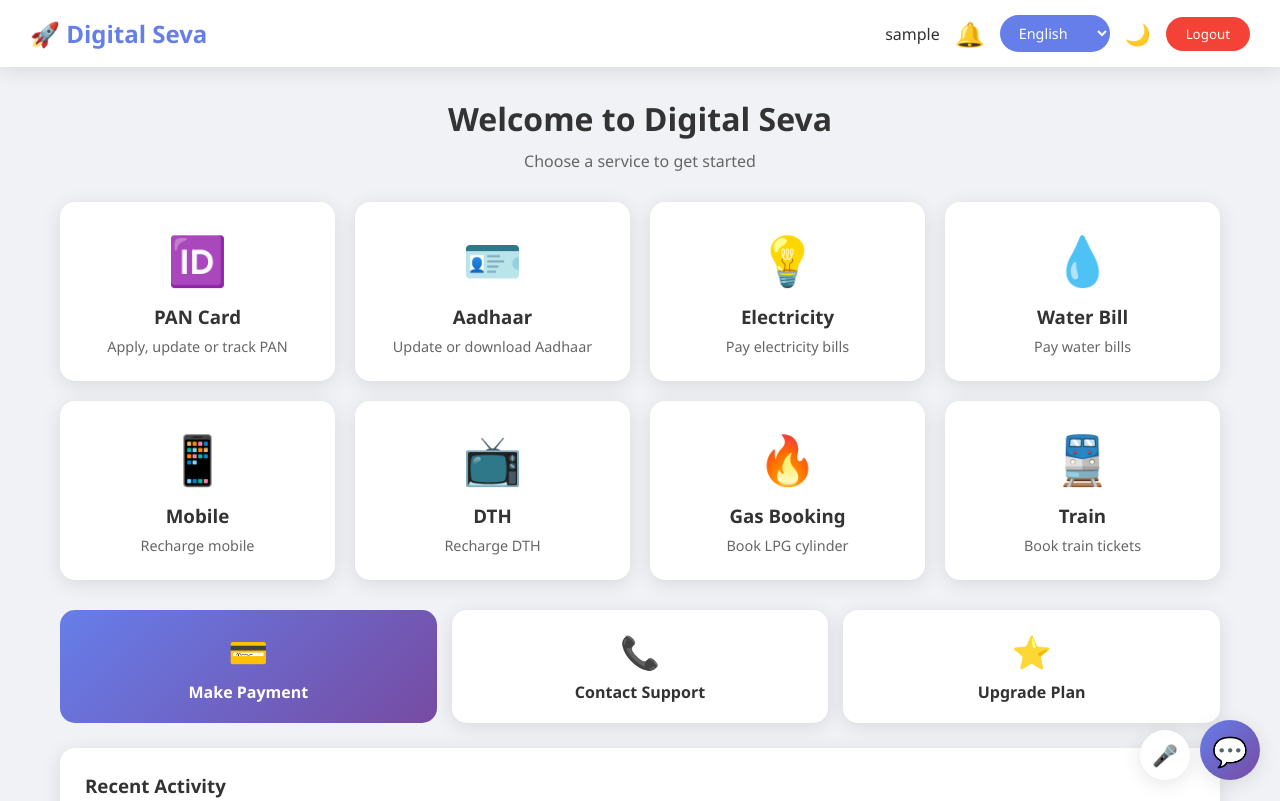
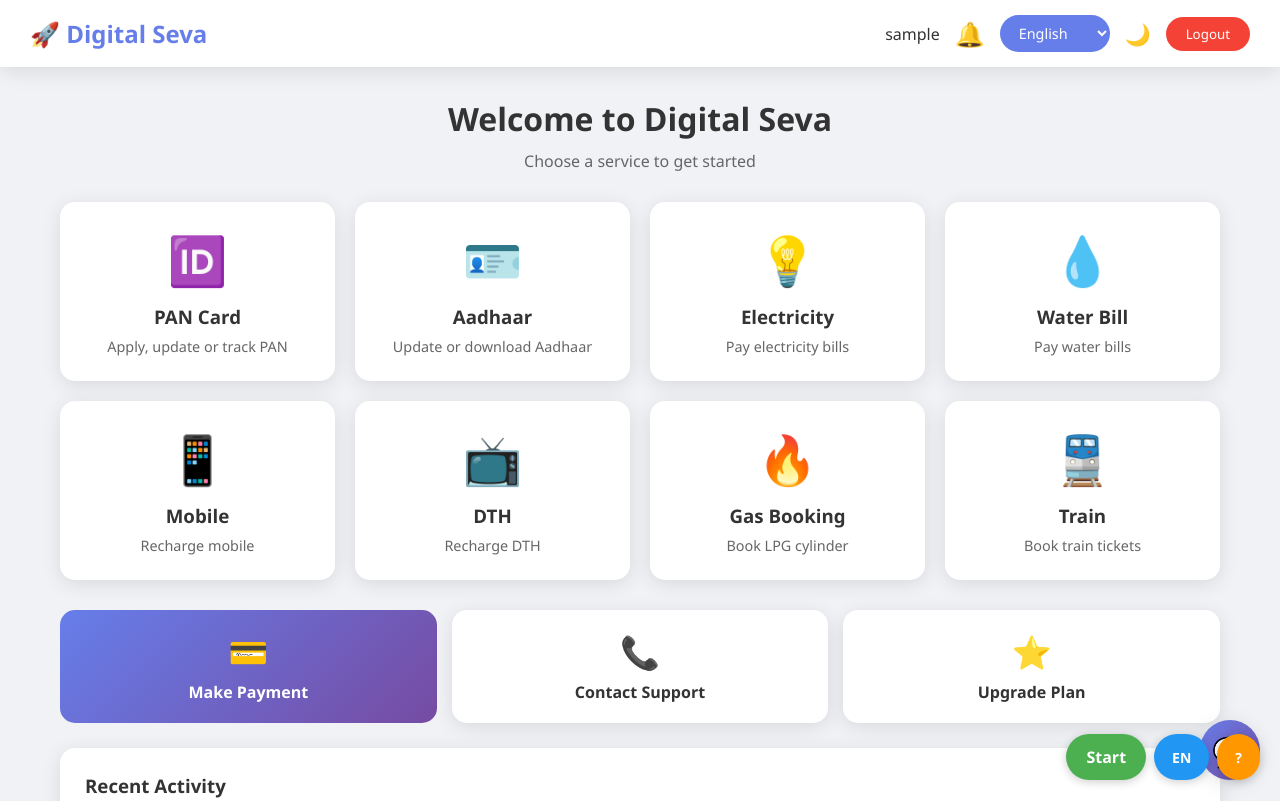
Before and after one commit to rahulprasad6576/Digital-sewa, a website: page frontend/dashboard.html in a window 1280 px wide. Shown: the top 801 px of the page. Drawn offline with Linux system fonts and the light colour scheme; no server answers; sample sign-in values are in the browser's storage.

Commit message:
feat: Razorpay payment integration, voice commands, UI updates

```diff
--- a/frontend/dashboard.html
+++ b/frontend/dashboard.html
@@ -155,11 +155,6 @@
       </div>
     </div>
     <button class="chatbot-toggle" onclick="toggleChatbot()">💬</button>
-  </div>
-
-  <!-- Voice FAB -->
-  <div class="fab-container">
-    <button class="fab-btn" onclick="voiceCommand()" title="Voice Command">🎤</button>
   </div>
 
   <footer class="footer">
@@ -668,31 +663,6 @@
       }
     }
 
-    function voiceCommand() {
-      if (!("webkitSpeechRecognition" in window)) {
-        alert("Voice not supported");
-        return;
-      }
-      const recognition = new webkitSpeechRecognition();
-      recognition.lang = currentLang === "hi" ? "hi-IN" : "en-IN";
-      recognition.onresult = function(event) {
-        const text = event.results[0][0].transcript.toLowerCase();
-        alert("Heard: " + text);
-
-        if (text.includes("pan")) openService("pan");
-        else if (text.includes("aadhaar") || text.includes("adhar")) openService("aadhaar");
-        else if (text.includes("electricity") || text.includes("bijli")) openService("electricity");
-        else if (text.includes("water") || text.includes("pani")) openService("water");
-        else if (text.includes("mobile") || text.includes("phone")) openService("mobile");
-        else if (text.includes("dth")) openService("dth");
-        else if (text.includes("gas") || text.includes("cylinder")) openService("gas");
-        else if (text.includes("train") || text.includes("rail")) openService("train");
-        else if (text.includes("payment") || text.includes("pay")) location.href = "payment.html";
-        else if (text.includes("logout")) logout();
-      };
-      recognition.start();
-    }
-
     if (localStorage.getItem("darkMode") === "true") {
       document.documentElement.classList.add("dark-mode");
     }
@@ -701,5 +671,6 @@
     loadActivity();
     loadNotifications();
   </script>
+  <script src="voiceCommands.js"></script>
 </body>
 </html>
--- /dev/null
+++ b/frontend/voiceCommands.js
@@ -0,0 +1,357 @@
+class VoiceCommandManager {
+  constructor() {
+    const SR = window.SpeechRecognition || window.webkitSpeechRecognition;
+    if (!SR) { this.notSupported = true; return; }
+    this.notSupported = false;
+    this.recognition = new SR();
+    this.isListening = false;
+    this.shouldBeListening = false;
+    this.language = localStorage.getItem('voiceLang') || 'en-US';
+    this.awaitingInput = false;
+    this.inputCallback = null;
+    this.setupRecognition();
+    this.initCommands();
+    this.page = this.detectPage();
+  }
+
+  setupRecognition() {
+    const self = this;
+    this.recognition.continuous = true;
+    this.recognition.interimResults = true;
+    this.recognition.lang = this.language;
+    this.recognition.onstart = function() { self.isListening = true; self.updateUI('listening'); };
+    this.recognition.onresult = function(e) {
+      let interim = '', final = '';
+      for (let i = e.resultIndex; i < e.results.length; i++) {
+        const t = e.results[i][0].transcript;
+        if (e.results[i].isFinal) final += t + ' '; else interim += t;
+      }
+      self.updateUI('interim', interim);
+      if (final) {
+        const text = final.trim();
+        if (self.awaitingInput && self.inputCallback) {
+          self.inputCallback(text);
+          self.awaitingInput = false;
+          self.inputCallback = null;
+        } else { self.processCommand(text); }
+      }
+    };
+    this.recognition.onerror = function(e) {
+      if (e.error !== 'no-speech') self.showNotification('Voice Error: ' + e.error, 'error');
+      if (e.error !== 'not-allowed') {
+        setTimeout(function() { if (self.shouldBeListening) try { self.recognition.start(); } catch(x) {} }, 500);
+      }
+    };
+    this.recognition.onend = function() {
+      self.isListening = false; self.updateUI('stopped');
+      if (self.shouldBeListening) {
+        setTimeout(function() { try { self.recognition.start(); } catch(x) {} }, 300);
+      }
+    };
+  }
+
+  detectPage() {
+    const p = window.location.pathname.split('/').pop() || 'index.html';
+    if (p === 'index.html' || p === '') return 'home';
+    if (p === 'login.html') return 'login';
+    if (p === 'signup.html') return 'signup';
+    if (p === 'dashboard.html') return 'dashboard';
+    if (p === 'payment.html') return 'payment';
+    if (p === 'contact.html') return 'contact';
+    if (p === 'plans.html') return 'plans';
+    if (p === 'about.html') return 'about';
+    if (p === 'privacy.html') return 'privacy';
+    if (p === 'admin-login.html') return 'adminLogin';
+    if (p === 'admin.html') return 'admin';
+    return 'home';
+  }
+
+  initCommands() {
+    const en = {};
+    const add = (k, fn) => { en[k] = fn; };
+
+    add('login', () => this.nav('login.html'));
+    add('go to login', () => this.nav('login.html'));
+    add('sign in', () => this.nav('login.html'));
+    add('signup', () => this.nav('signup.html'));
+    add('register', () => this.nav('signup.html'));
+    add('new account', () => this.nav('signup.html'));
+    add('create account', () => this.nav('signup.html'));
+    add('dashboard', () => this.nav('dashboard.html'));
+    add('go home', () => this.nav('index.html'));
+    add('home page', () => this.nav('index.html'));
+    add('go to home', () => this.nav('index.html'));
+    add('payment', () => this.nav('payment.html'));
+    add('pay bill', () => this.nav('payment.html'));
+    add('make payment', () => this.nav('payment.html'));
+    add('recharge', () => this.nav('payment.html'));
+    add('mobile recharge', () => this.nav('payment.html'));
+    add('plans', () => this.nav('plans.html'));
+    add('show plans', () => this.nav('plans.html'));
+    add('view plans', () => this.nav('plans.html'));
+    add('contact', () => this.nav('contact.html'));
+    add('support', () => this.nav('contact.html'));
+    add('help', () => this.showHelp());
+    add('customer service', () => this.nav('contact.html'));
+    add('about', () => this.nav('about.html'));
+    add('about us', () => this.nav('about.html'));
+    add('privacy', () => this.nav('privacy.html'));
+    add('privacy policy', () => this.nav('privacy.html'));
+    add('admin', () => this.nav('admin-login.html'));
+    add('admin login', () => this.nav('admin-login.html'));
+    add('admin panel', () => this.nav('admin.html'));
+    add('logout', () => this.logout());
+    add('sign out', () => this.logout());
+    add('exit', () => this.logout());
+    add('refresh', () => location.reload());
+    add('reload', () => location.reload());
+    add('go back', () => history.back());
+    add('back', () => history.back());
+    add('submit', () => this.clickBtn(['Submit','Login','Sign Up','Pay','Send','Recharge']));
+    add('click submit', () => this.clickBtn(['Submit','Login','Sign Up','Pay','Send','Recharge']));
+    add('clear', () => this.clearForms());
+    add('clear form', () => this.clearForms());
+    add('clear all', () => this.clearForms());
+    add('listen', () => this.start());
+    add('start listening', () => this.start());
+    add('stop listening', () => this.stop());
+    add('stop', () => this.stop());
+    add('read commands', () => this.showHelp());
+    add('show commands', () => this.showHelp());
+    add('what can i say', () => this.showHelp());
+    add('dark mode', () => this.toggleDark());
+    add('light mode', () => this.toggleDark());
+    add('toggle dark mode', () => this.toggleDark());
+    add('theme', () => this.toggleDark());
+    add('open chatbot', () => this.toggleChat(true));
+    add('close chatbot', () => this.toggleChat(false));
+    add('chatbot', () => this.toggleChat());
+    add('assistant', () => this.toggleChat());
+    add('scroll up', () => this.scroll('up'));
+    add('scroll down', () => this.scroll('down'));
+    add('scroll top', () => this.scroll('top'));
+    add('scroll bottom', () => this.scroll('bottom'));
+    add('go to top', () => this.scroll('top'));
+    add('go to bottom', () => this.scroll('bottom'));
+    add('read page', () => this.readPage());
+    add('read this', () => this.readPage());
+    add('speak', () => this.readPage());
+    add('notifications', () => this.showNotif());
+    add('show notifications', () => this.showNotif());
+    add('hide notifications', () => this.hideNotif());
+    add('language', () => this.toggleLang());
+    add('change language', () => this.toggleLang());
+    add('hindi', () => this.setLang('hi-IN'));
+    add('english', () => this.setLang('en-US'));
+    add('fill email', () => this.fillVoice('email', 'email'));
+    add('fill password', () => this.fillVoice('password', 'password'));
+    add('fill name', () => this.fillVoice('name', 'text'));
+    add('fill phone', () => this.fillVoice('phone', 'tel'));
+    add('fill mobile', () => this.fillVoice('mobile', 'tel'));
+    add('fill amount', () => this.fillVoice('amount', 'number'));
+    add('fill message', () => this.fillVoice('message', 'textarea'));
+    add('fill subject', () => this.fillVoice('subject', 'text'));
+    add('fill consumer id', () => this.fillVoice('billConsumerId', 'text'));
+    add('fill biller', () => this.fillVoice('billBiller', 'text'));
+    add('fill subscriber id', () => this.fillVoice('dthSubscriberId', 'text'));
+    add('fill mobile number', () => this.fillVoice('mobileNumber', 'tel'));
+    add('enter email', () => this.fillVoice('email', 'email'));
+    add('enter password', () => this.fillVoice('password', 'password'));
+    add('enter name', () => this.fillVoice('name', 'text'));
+    add('enter phone', () => this.fillVoice('phone', 'tel'));
+    add('enter amount', () => this.fillVoice('amount', 'number'));
+    add('enter message', () => this.fillVoice('message', 'textarea'));
+    add('open pan', () => this.openSvc('pan'));
+    add('pan card', () => this.openSvc('pan'));
+    add('open aadhaar', () => this.openSvc('aadhaar'));
+    add('aadhaar', () => this.openSvc('aadhaar'));
+    add('open electricity', () => this.openSvc('electricity'));
+    add('electricity', () => this.openSvc('electricity'));
+    add('open water', () => this.openSvc('water'));
+    add('water bill', () => this.openSvc('water'));
+    add('open mobile', () => this.openSvc('mobile'));
+    add('mobile', () => this.openSvc('mobile'));
+    add('open dth', () => this.openSvc('dth'));
+    add('dth', () => this.openSvc('dth'));
+    add('open gas', () => this.openSvc('gas'));
+    add('gas booking', () => this.openSvc('gas'));
+    add('open train', () => this.openSvc('train'));
+    add('train', () => this.openSvc('train'));
+    add('fetch bill', () => this.clickText('Fetch Bill'));
+    add('pay bill now', () => this.clickText('Pay'));
+    add('submit request', () => this.clickText('Submit Request'));
+    add('close modal', () => this.closeModal());
+    add('close', () => this.closeModal());
+    add('contact support', () => this.nav('contact.html'));
+    add('upgrade plan', () => this.nav('plans.html'));
+    add('service payment', () => this.switchTab('payment'));
+    add('mobile recharge tab', () => this.switchTab('mobile'));
+    add('dth recharge tab', () => this.switchTab('dth'));
+    add('select airtel', () => this.selectOp('Airtel'));
+    add('select jio', () => this.selectOp('Jio'));
+    add('select vi', () => this.selectOp('Vi'));
+    add('select bsnl', () => this.selectOp('BSNL'));
+    add('select tata play', () => this.selectDthOp('Tata Play'));
+    add('select dish tv', () => this.selectDthOp('Dish TV'));
+    add('select airtel dth', () => this.selectDthOp('Airtel DTH'));
+    add('select d2h', () => this.selectDthOp('D2H'));
+    add('pay now', () => this.clickText('Pay Now'));
+    add('recharge now', () => this.clickText('Recharge Now'));
+    add('send message', () => this.clickText('Send Message'));
+    add('send', () => this.clickText('Send Message'));
+    add('login now', () => this.clickText('Login'));
+    add('sign up now', () => this.clickText('Sign Up'));
+    add('refresh stats', () => this.refreshAdmin());
+    add('show users', () => this.scrollTo('usersTable'));
+    add('show contacts', () => this.scrollTo('contactsTable'));
+
+    const hi = Object.assign({}, en);
+    hi['login'] = () => this.nav('login.html');
+    hi['laaigin'] = () => this.nav('login.html');
+    hi['signup'] = () => this.nav('signup.html');
+    hi['saain ap'] = () => this.nav('signup.html');
+    hi['dashboard'] = () => this.nav('dashboard.html');
+    hi['daishabord'] = () => this.nav('dashboard.html');
+    hi['payment'] = () => this.nav('payment.html');
+    hi['peiment'] = () => this.nav('payment.html');
+    hi['bhugtan'] = () => this.nav('payment.html');
+    hi['recharge'] = () => this.nav('payment.html');
+    hi['richard'] = () => this.nav('payment.html');
+    hi['plans'] = () => this.nav('plans.html');
+    hi['yojna'] = () => this.nav('plans.html');
+    hi['contact'] = () => this.nav('contact.html');
+    hi['sampark'] = () => this.nav('contact.html');
+    hi['logout'] = () => this.logout();
+    hi['laag aut'] = () => this.logout();
+    hi['submit'] = () => this.clickBtn(['Submit','Login','Sign Up','Pay','Send','Recharge']);
+    hi['suna shuru karo'] = () => this.start();
+    hi['suna band karo'] = () => this.stop();
+    hi['daark mod'] = () => this.toggleDark();
+    hi['chaibod'] = () => this.toggleChat();
+    hi['suchna'] = () => this.showNotif();
+    hi['hindi'] = () => this.setLang('hi-IN');
+    hi['english'] = () => this.setLang('en-US');
+    hi['email bhare'] = () => this.fillVoice('email', 'email');
+    hi['password bhare'] = () => this.fillVoice('password', 'password');
+    hi['naam bhare'] = () => this.fillVoice('name', 'text');
+    hi['rashi bhare'] = () => this.fillVoice('amount', 'number');
+    hi['pan khole'] = () => this.openSvc('pan');
+    hi['aadhar khole'] = () => this.openSvc('aadhaar');
+    hi['bijli khole'] = () => this.openSvc('electricity');
+    hi['paani khole'] = () => this.openSvc('water');
+    hi['mobile khole'] = () => this.openSvc('mobile');
+    hi['gas khole'] = () => this.openSvc('gas');
+    hi['train khole'] = () => this.openSvc('train');
+    hi['modal band karo'] = () => this.closeModal();
+    hi['abhi bhugtan karo'] = () => this.clickText('Pay Now');
+    hi['abhi richard karo'] = () => this.clickText('Recharge Now');
+    hi['sandesh bheje'] = () => this.clickText('Send Message');
+
+    this.commands = { 'en-US': en, 'hi-IN': hi };
+  }
+
+  processCommand(t) {
+    const lower = t.toLowerCase().trim();
+    const cmds = this.commands[this.language] || this.commands['en-US'];
+    for (const cmd in cmds) {
+      if (lower === cmd || lower.includes(cmd)) {
+        this.showNotification('Done: ' + cmd, 'success');
+        try { cmds[cmd](); } catch(e) { console.error(e); }
+        return;
+      }
+    }
+    this.showNotification('Not recognized: ' + t, 'info');
+  }
+
+  start() { if (this.notSupported || this.isListening) return; this.shouldBeListening = true; this.recognition.lang = this.language; try { this.recognition.start(); this.showNotification('Listening... speak now', 'info'); } catch(e) {} }
+  stop() { this.shouldBeListening = false; if (this.isListening) try { this.recognition.stop(); this.showNotification('Stopped', 'info'); } catch(e) {} }
+  nav(page) { window.location.href = page; }
+  logout() { localStorage.clear(); this.showNotification('Logged out', 'success'); setTimeout(function() { window.location.href = 'index.html'; }, 1000); }
+  clearForms() { document.querySelectorAll('input,textarea').forEach(function(el) { el.value = ''; }); this.showNotification('Cleared', 'success'); }
+  clickBtn(labels) { for (let i = 0; i < labels.length; i++) { const l = labels[i]; const arr = Array.from(document.querySelectorAll('button,input[type=submit]')); const b = arr.find(function(x) { return (x.textContent || x.value || '').toLowerCase().includes(l.toLowerCase()); }); if (b) { b.click(); this.showNotification('Clicked: ' + l, 'success'); return; } } this.showNotification('No button found', 'error'); }
+  clickText(text) { const arr = Array.from(document.querySelectorAll('button')); const b = arr.find(function(x) { return (x.textContent || '').toLowerCase().includes(text.toLowerCase()); }); if (b) { b.click(); this.showNotification('Clicked: ' + text, 'success'); } else this.showNotification('Button not found: ' + text, 'error'); }
+
+  fillVoice(id, type) {
+    const el = document.getElementById(id) || document.querySelector('input[type="' + type + '"]') || document.querySelector('input[name="' + id + '"]') || document.querySelector('textarea[name="' + id + '"]');
+    if (!el) { this.showNotification('Field not found: ' + id, 'error'); return; }
+    this.awaitingInput = true;
+    const self = this;
+    this.inputCallback = function(val) { el.value = val; self.showNotification('Filled ' + id + ': ' + val, 'success'); };
+    this.showNotification('Speak the value for ' + id + '...', 'info');
+  }
+
+  openSvc(type) { if (typeof openService === 'function') openService(type); else if (typeof window.openService === 'function') window.openService(type); else this.nav('dashboard.html'); }
+  closeModal() { const m = document.getElementById('serviceModal'); if (m) m.style.display = 'none'; if (typeof window.closeModal === 'function') window.closeModal(); }
+  switchTab(tab) { if (typeof window.switchTab === 'function') window.switchTab(tab); else { document.querySelectorAll('.tab-content').forEach(function(c) { c.classList.remove('active'); }); const t = document.getElementById('tab-' + tab); if (t) t.classList.add('active'); document.querySelectorAll('.tab-btn').forEach(function(b) { b.classList.remove('active'); }); const arr = Array.from(document.querySelectorAll('.tab-btn')); const btn = arr.find(function(b) { const oc = b.getAttribute('onclick') || ''; return oc.includes(tab); }); if (btn) btn.classList.add('active'); } }
+  selectOp(op) { const btns = document.querySelectorAll('#tab-mobile .operator-btn'); btns.forEach(function(b) { b.classList.remove('active'); }); const arr = Array.from(btns); const btn = arr.find(function(b) { return b.textContent.trim() === op; }); if (btn) { btn.click(); this.showNotification('Selected: ' + op, 'success'); } }
+  selectDthOp(op) { const btns = document.querySelectorAll('#tab-dth .operator-btn'); btns.forEach(function(b) { b.classList.remove('active'); }); const arr = Array.from(btns); const btn = arr.find(function(b) { return b.textContent.trim() === op; }); if (btn) { btn.click(); this.showNotification('Selected: ' + op, 'success'); } }
+
+  toggleDark() { if (typeof window.toggleDarkMode === 'function') window.toggleDarkMode(); else { document.documentElement.classList.toggle('dark-mode'); localStorage.setItem('darkMode', document.documentElement.classList.contains('dark-mode')); } }
+  toggleChat(open) { const box = document.getElementById('chatbotBox'); if (!box) return; const isActive = box.classList.contains('active'); if (open === true && !isActive) box.classList.add('active'); else if (open === false && isActive) box.classList.remove('active'); else if (open === undefined) box.classList.toggle('active'); }
+  scroll(dir) { const amt = dir === 'up' ? -300 : dir === 'down' ? 300 : dir === 'top' ? -99999 : 99999; window.scrollBy(0, amt); }
+  readPage() { const text = document.body.innerText.substring(0, 500); const u = new SpeechSynthesisUtterance(text); u.lang = this.language; window.speechSynthesis.speak(u); }
+  showNotif() { if (typeof window.showNotifications === 'function') window.showNotifications(); }
+  hideNotif() { const p = document.getElementById('notifPanel'); if (p) p.style.display = 'none'; if (typeof window.hideNotifications === 'function') window.hideNotifications(); }
+  toggleLang() { this.setLang(this.language === 'en-US' ? 'hi-IN' : 'en-US'); }
+  setLang(lang) { this.language = lang; localStorage.setItem('voiceLang', lang); if (this.recognition) this.recognition.lang = lang; this.showNotification('Lang: ' + (lang === 'hi-IN' ? 'Hindi' : 'English'), 'success'); }
+  refreshAdmin() { if (typeof window.loadStats === 'function') window.loadStats(); this.showNotification('Stats refreshed', 'success'); }
+  scrollTo(id) { const el = document.getElementById(id); if (el) el.scrollIntoView({behavior: 'smooth'}); }
+
+  showNotification(msg, type) {
+    const n = document.createElement('div');
+    n.style.cssText = 'position:fixed;bottom:80px;right:20px;padding:12px 20px;background:' + (type === 'success' ? '#4CAF50' : type === 'error' ? '#f44336' : '#2196F3') + ';color:white;border-radius:8px;box-shadow:0 2px 10px rgba(0,0,0,0.3);font-size:14px;z-index:9999;animation:slideIn 0.3s;';
+    n.textContent = msg;
+    document.body.appendChild(n);
+    setTimeout(function() { n.remove(); }, 3000);
+  }
+
+  updateUI(status, msg) {
+    const el = document.getElementById('voice-status') || this.createStatusEl();
+    const map = { listening: 'Listening...', interim: 'Hearing: ' + msg, stopped: 'Stopped', error: msg };
+    el.textContent = map[status] || msg;
+    el.style.color = status === 'listening' ? '#4CAF50' : status === 'interim' ? '#2196F3' : status === 'error' ? '#f44336' : '#757575';
+  }
+
+  createStatusEl() {
+    const el = document.createElement('div');
+    el.id = 'voice-status';
+    el.style.cssText = 'position:fixed;bottom:20px;right:180px;padding:10px 20px;background:white;border-radius:5px;box-shadow:0 2px 5px rgba(0,0,0,0.2);font-size:14px;font-weight:bold;z-index:10000;';
+    document.body.appendChild(el);
+    return el;
+  }
+
+  showHelp() {
+    const cmds = this.commands[this.language] || this.commands['en-US'];
+    const list = Object.keys(cmds).slice(0, 60).join('\n  - ');
+    const w = window.open('', 'commands', 'width=520,height=650');
+    w.document.write('<!DOCTYPE html><html><head><title>Voice Commands</title><style>body{font-family:Arial;padding:20px;background:#f5f5f5;}h1{color:#333;}.box{background:white;padding:20px;border-radius:8px;max-height:550px;overflow-y:auto;font-size:13px;line-height:1.6;}</style></head><body><h1>Voice Commands (' + (this.language === 'hi-IN' ? 'Hindi' : 'English') + ')</h1><div class="box"><strong>Commands:</strong><br>  - ' + list + '</div></body></html>');
+  }
+}
+
+let voiceManager;
+document.addEventListener('DOMContentLoaded', function() {
+  if (!window.SpeechRecognition && !window.webkitSpeechRecognition) return;
+  voiceManager = new VoiceCommandManager();
+
+  const html = '<div id="voice-controls" style="position:fixed;bottom:20px;right:20px;display:flex;gap:8px;z-index:10001;">' +
+    '<button id="v-toggle" style="padding:12px 20px;background:#4CAF50;color:white;border:none;border-radius:50px;cursor:pointer;font-size:16px;font-weight:bold;box-shadow:0 2px 10px rgba(0,0,0,0.2);">Start</button>' +
+    '<button id="v-lang" style="padding:12px 18px;background:#2196F3;color:white;border:none;border-radius:50px;cursor:pointer;font-size:14px;font-weight:bold;box-shadow:0 2px 10px rgba(0,0,0,0.2);">EN</button>' +
+    '<button id="v-help" style="padding:12px 18px;background:#FF9800;color:white;border:none;border-radius:50px;cursor:pointer;font-size:14px;font-weight:bold;box-shadow:0 2px 10px rgba(0,0,0,0.2);">?</button>' +
+    '</div>';
+  document.body.insertAdjacentHTML('beforeend', html);
+
+  document.getElementById('v-toggle').addEventListener('click', function() {
+    if (voiceManager.isListening) { voiceManager.stop(); this.textContent = 'Start'; this.style.background = '#4CAF50'; }
+    else { voiceManager.start(); this.textContent = 'Stop'; this.style.background = '#f44336'; }
+  });
+  document.getElementById('v-lang').addEventListener('click', function() {
+    voiceManager.toggleLang();
+    this.textContent = voiceManager.language === 'hi-IN' ? 'HI' : 'EN';
+  });
+  document.getElementById('v-help').addEventListener('click', function() { voiceManager.showHelp(); });
+
+  document.addEventListener('keydown', function(e) {
+    if ((e.ctrlKey || e.metaKey) && e.key === 'v') { document.getElementById('v-toggle').click(); e.preventDefault(); }
+    if ((e.ctrlKey || e.metaKey) && e.key === 'l') { document.getElementById('v-lang').click(); e.preventDefault(); }
+  });
+});
```
Also changed, not shown: TODO.md (+10 -6 lines), VOICE_PLAN.md (added, +60 -0 lines), backend/server.js (+14 -14 lines), backend/utils/paymentGateway.js (+52 -2 lines), frontend/about.html (+1 -0 lines), frontend/admin-login.html (+1 -0 lines), frontend/admin.html (+1 -0 lines), frontend/contact.html (+1 -0 lines), frontend/index.html (+1 -0 lines), frontend/login.html (+1 -0 lines), frontend/payment.html (+4 -22 lines), frontend/plans.html (+1 -0 lines), frontend/privacy.html (+1 -0 lines), frontend/signup.html (+1 -0 lines).
